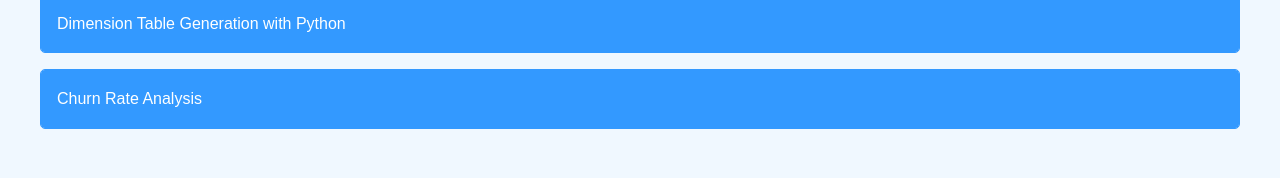
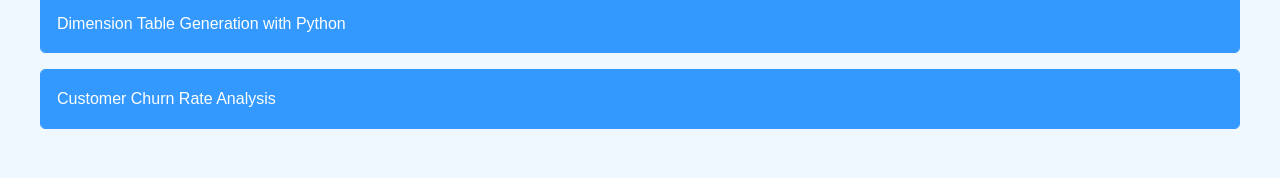
Before and after one commit to AlejandroVallinRomo/Alejandro-Vallin-Romo-Website, a plain HTML site: page index.html in a window 1280 px wide. Shown: the part 698-876 px from the top of the page. Drawn offline with Linux system fonts and the light colour scheme.

Commit message:
fixed typos in Month Sales Trend, Date Dimension Table, and changed title of Churn Analysis Project

```diff
--- a/index.html
+++ b/index.html
@@ -124,7 +124,7 @@
             </div>
 
             <div class="project">
-                <div class="project-title">Churn Rate Analysis</div>
+                <div class="project-title">Customer Churn Rate Analysis</div>
                 <div class="project-content">
                     <p>Developed interactive dashboards to analyze customer churn for a telecommunications provider.
                         The focus was on identifying the key factors influencing churn, as well as locations where customers are most likely to leave.
```
Also changed, not shown: images/customer_sales$.png, images/monthly_trend.png, images/python_code.png.
